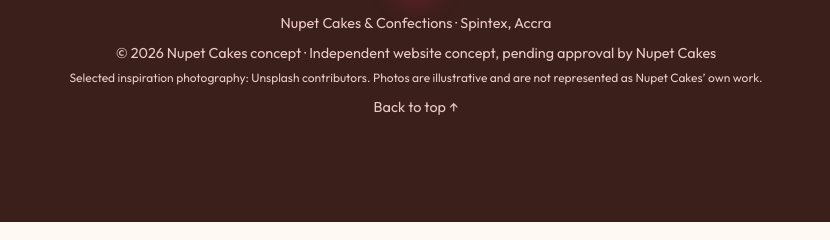
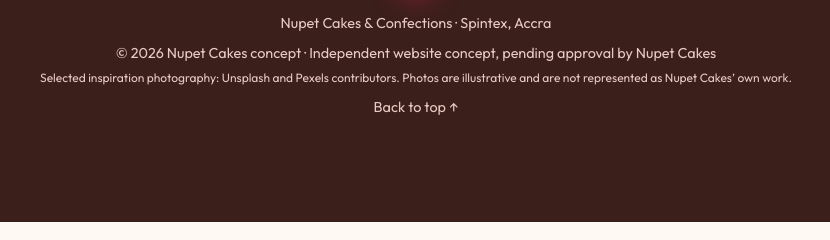
Before and after one commit to Kaylee7-ai/Nuppet-cakes-website, a plain HTML site: page index.html in a window 1280 px wide. Shown: the part 7175-7415 px from the top of the page, 224-1054 px from the left. Drawn offline with Linux system fonts and the light colour scheme.

Commit message:
Credit Unsplash and Pexels inspiration photography

```diff
--- a/index.html
+++ b/index.html
@@ -149,7 +149,7 @@
     <div class="container">
       <span class="brand-mark" style="margin-bottom:.8rem;display:inline-grid">N</span>
       <p>Nupet Cakes &amp; Confections · Spintex, Accra</p>
-      <p>© 2026 Nupet Cakes concept · Independent website concept, pending approval by Nupet Cakes<br><small>Selected inspiration photography: Unsplash contributors. Photos are illustrative and are not represented as Nupet Cakes’ own work.</small></p>
+      <p>© 2026 Nupet Cakes concept · Independent website concept, pending approval by Nupet Cakes<br><small>Selected inspiration photography: Unsplash and Pexels contributors. Photos are illustrative and are not represented as Nupet Cakes’ own work.</small></p>
       <p><a href="#top">Back to top ↑</a></p>
     </div>
   </footer>
```
